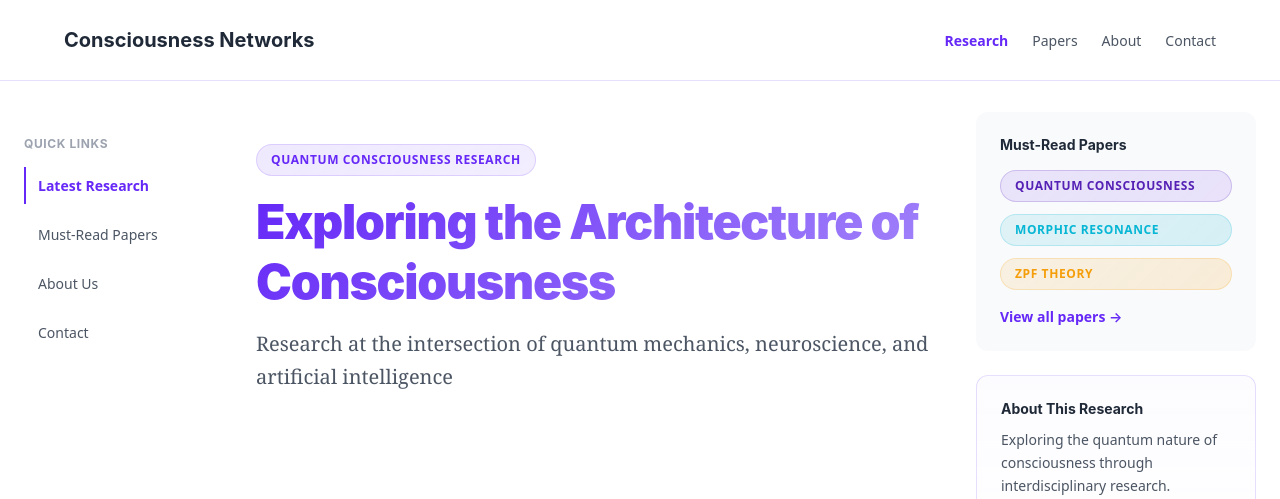
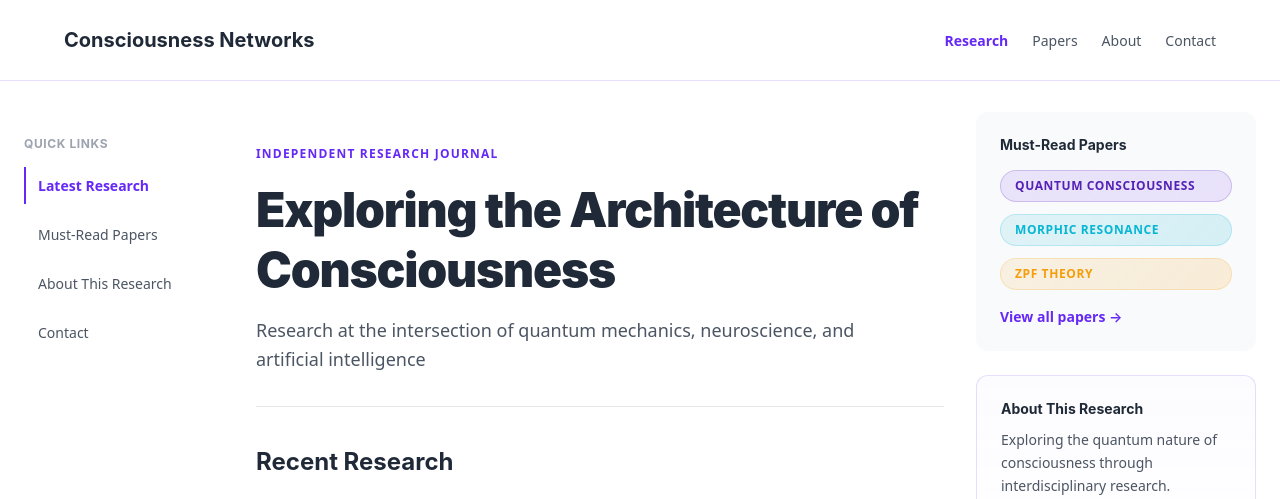
Before and after one commit to FabianIMV/consciousness-frontend, a Next.js app: page /about in a window 1280 px wide. Shown: the top 499 px of the page. Built offline with nearby package versions, Linux system fonts and the light colour scheme; no server answers.

Commit message:
feat: homepage redesign, SEO/GEO improvements, i18n fixes, JSON-LD schema

```diff
--- a/app/[lang]/page.tsx
+++ b/app/[lang]/page.tsx
@@ -1,8 +1,3 @@
-/**
- * Homepage - Consciousness Networks
- * Medium-inspired layout with sidebars
- */
-
 import Link from 'next/link';
 import { getPosts, getFeaturedImage, stripHtml, truncate, decodeHtmlEntities } from '@/lib/wordpress';
 import { translateContent } from '@/lib/i18n';
@@ -39,8 +34,39 @@ export default async function Home({ params }: { params: { lang: string } }) {
     translateContent('Exploring the quantum nature of consciousness through interdisciplinary research.', lang)
   ]);
 
+  const jsonLd = {
+    '@context': 'https://schema.org',
+    '@graph': [
+      {
+        '@type': 'WebSite',
+        '@id': 'https://consciousnessnetworks.com/#website',
+        url: 'https://consciousnessnetworks.com',
+        name: 'Consciousness Networks',
+        description: 'Research at the intersection of quantum mechanics, neuroscience, and artificial intelligence',
+        inLanguage: ['en', 'es'],
+        potentialAction: {
+          '@type': 'SearchAction',
+          target: 'https://consciousnessnetworks.com/?s={search_term_string}',
+          'query-input': 'required name=search_term_string',
+        },
+      },
+      {
+        '@type': 'Organization',
+        '@id': 'https://consciousnessnetworks.com/#organization',
+        name: 'Consciousness Networks',
+        url: 'https://consciousnessnetworks.com',
+        description: 'Independent research organization exploring quantum consciousness, AI emergence, and neuroscience',
+      },
+    ],
+  };
+
   return (
     <div style={{ minHeight: '100vh', background: 'var(--bg-primary)' }}>
+      <script
+        type="application/ld+json"
+        dangerouslySetInnerHTML={{ __html: JSON.stringify(jsonLd) }}
+      />
+
       {/* Fixed Header */}
       <header className="header-glass" style={{
         position: 'fixed',
@@ -88,26 +114,10 @@ export default async function Home({ params }: { params: { lang: string } }) {
           </nav>
 
           <nav className="nav-mobile" style={{ display: 'none', gap: 'var(--spacing-4)' }}>
-            <Link href="/" style={{
-              fontSize: 'var(--text-xs)',
-              fontWeight: 'var(--font-semibold)',
-              color: 'var(--primary-purple)',
-            }}>Home</Link>
-            <Link href="/papers" style={{
-              fontSize: 'var(--text-xs)',
-              fontWeight: 'var(--font-medium)',
-              color: 'var(--text-secondary)',
-            }}>Papers</Link>
-            <Link href="/about" style={{
-              fontSize: 'var(--text-xs)',
-              fontWeight: 'var(--font-medium)',
-              color: 'var(--text-secondary)',
-            }}>About</Link>
-            <Link href="/contact" style={{
-              fontSize: 'var(--text-xs)',
-              fontWeight: 'var(--font-medium)',
-              color: 'var(--text-secondary)',
-            }}>Contact</Link>
+            <Link href={`/${lang}`} style={{ fontSize: 'var(--text-xs)', fontWeight: 'var(--font-semibold)', color: 'var(--primary-purple)' }}>{await translateContent('Home', lang)}</Link>
+            <Link href={`/${lang}/papers`} style={{ fontSize: 'var(--text-xs)', fontWeight: 'var(--font-medium)', color: 'var(--text-secondary)' }}>{await translateContent('Papers', lang)}</Link>
+            <Link href={`/${lang}/about`} style={{ fontSize: 'var(--text-xs)', fontWeight: 'var(--font-medium)', color: 'var(--text-secondary)' }}>{await translateContent('About', lang)}</Link>
+            <Link href={`/${lang}/contact`} style={{ fontSize: 'var(--text-xs)', fontWeight: 'var(--font-medium)', color: 'var(--text-secondary)' }}>{await translateContent('Contact', lang)}</Link>
           </nav>
         </div>
       </header>
@@ -141,30 +151,29 @@ export default async function Home({ params }: { params: { lang: string } }) {
               }}>{sidebarQuickLinksLabel}</h3>
 
               <nav style={{ display: 'flex', flexDirection: 'column', gap: 'var(--spacing-3)' }}>
-                <Link href="/" style={{
+                <Link href={`/${lang}`} style={{
                   fontSize: 'var(--text-sm)',
                   color: 'var(--primary-purple)',
                   padding: 'var(--spacing-2) 0',
                   borderLeft: '2px solid var(--primary-purple)',
                   paddingLeft: 'var(--spacing-3)',
                   fontWeight: 'var(--font-semibold)',
-                }}>Latest Research</Link>
-                <Link href="/papers" style={{
+                }}>{sidebarQuickLinksLabel === 'Quick Links' ? 'Latest Research' : sidebarQuickLinksLabel}</Link>
+                <Link href={`/${lang}/papers`} style={{
                   fontSize: 'var(--text-sm)',
                   color: 'var(--text-secondary)',
                   padding: 'var(--spacing-2) 0',
                   borderLeft: '2px solid transparent',
                   paddingLeft: 'var(--spacing-3)',
-                  transition: 'all var(--transition-base)',
-                }}>Must-Read Papers</Link>
-                <Link href="/about" style={{
+                }}>{sidebarPapersLabel}</Link>
+                <Link href={`/${lang}/about`} style={{
                   fontSize: 'var(--text-sm)',
                   color: 'var(--text-secondary)',
                   padding: 'var(--spacing-2) 0',
                   borderLeft: '2px solid transparent',
                   paddingLeft: 'var(--spacing-3)',
-                }}>About Us</Link>
-                <Link href="/contact" style={{
+                }}>{sidebarAboutTitle}</Link>
+                <Link href={`/${lang}/contact`} style={{
                   fontSize: 'var(--text-sm)',
                   color: 'var(--text-secondary)',
                   padding: 'var(--spacing-2) 0',
@@ -179,28 +188,37 @@ export default async function Home({ params }: { params: { lang: string } }) {
           <main>
             {/* Hero Section */}
             <section style={{
-              marginBottom: 'var(--spacing-12)',
+              marginBottom: 'var(--spacing-10)',
               padding: 'var(--spacing-8) 0',
+              borderBottom: '1px solid var(--border-light)',
             }}>
-              <div className="badge" style={{ marginBottom: 'var(--spacing-4)' }}>
-                {await translateContent('Quantum Consciousness Research', lang)}
-              </div>
+              <p style={{
+                fontSize: 'var(--text-xs)',
+                fontWeight: 'var(--font-semibold)',
+                color: 'var(--primary-purple)',
+                textTransform: 'uppercase',
+                letterSpacing: '0.1em',
+                marginBottom: 'var(--spacing-4)',
+              }}>
+                {await translateContent('Independent Research Journal', lang)}
+              </p>
 
-              <h1 className="gradient-text" style={{
+              <h1 style={{
                 fontFamily: 'var(--font-display)',
-                fontSize: 'var(--text-5xl)',
+                fontSize: 'clamp(2rem, 4vw, var(--text-5xl))',
                 fontWeight: 'var(--font-black)',
                 lineHeight: 'var(--leading-tight)',
+                color: 'var(--text-primary)',
                 marginBottom: 'var(--spacing-4)',
               }}>
                 {await translateContent('Exploring the Architecture of Consciousness', lang)}
               </h1>
 
-              <p className="lead" style={{
-                fontSize: 'var(--text-xl)',
+              <p style={{
+                fontSize: 'var(--text-lg)',
                 color: 'var(--text-secondary)',
                 lineHeight: 'var(--leading-relaxed)',
-                marginBottom: 'var(--spacing-6)',
+                maxWidth: '600px',
               }}>
                 {await translateContent('Research at the intersection of quantum mechanics, neuroscience, and artificial intelligence', lang)}
               </p>
@@ -235,9 +253,9 @@ export default async function Home({ params }: { params: { lang: string } }) {
                   )}
 
                   <div style={{ padding: 'var(--spacing-8)' }}>
-                    <div className="badge badge-quantum" style={{ marginBottom: 'var(--spacing-3)' }}>
-                      {await translateContent('Featured', lang)}
-                    </div>
+                    <time className="metadata" style={{ display: 'block', marginBottom: 'var(--spacing-3)' }}>
+                      {new Date(featured.date).toLocaleDateString(lang === 'es' ? 'es-ES' : 'en-US', { year: 'numeric', month: 'long', day: 'numeric' })}
+                    </time>
 
                     <h2 style={{
                       fontFamily: 'var(--font-display)',
@@ -254,9 +272,14 @@ export default async function Home({ params }: { params: { lang: string } }) {
                       fontSize: 'var(--text-lg)',
                       lineHeight: 'var(--leading-relaxed)',
                       color: 'var(--text-secondary)',
+                      marginBottom: 'var(--spacing-4)',
                     }}>
                       {await translateContent(truncate(stripHtml(featured.content.rendered), 200), lang)}
                     </p>
+
+                    <span style={{ fontSize: 'var(--text-sm)', color: 'var(--primary-purple)', fontWeight: 'var(--font-semibold)' }}>
+                      {await translateContent('Read article →', lang)}
+                    </span>
                   </div>
                 </Link>
               </section>
@@ -318,12 +341,17 @@ export default async function Home({ params }: { params: { lang: string } }) {
                     )}
 
                     <div>
+                      <time className="metadata" style={{ display: 'block', marginBottom: 'var(--spacing-2)' }}>
+                        {new Date(article.date).toLocaleDateString(lang === 'es' ? 'es-ES' : 'en-US', { year: 'numeric', month: 'short', day: 'numeric' })}
+                      </time>
+
                       <h3 style={{
                         fontFamily: 'var(--font-display)',
                         fontSize: 'var(--text-xl)',
                         fontWeight: 'var(--font-bold)',
                         color: 'var(--text-primary)',
                         marginBottom: 'var(--spacing-2)',
+                        lineHeight: 'var(--leading-snug)',
                       }}>
                         {article.translatedTitle}
                       </h3>
@@ -370,7 +398,7 @@ export default async function Home({ params }: { params: { lang: string } }) {
                 color: 'var(--text-primary)',
                 marginBottom: 'var(--spacing-4)',
               }}>
-                Must-Read Papers
+                {sidebarPapersLabel}
               </h3>
 
               <div style={{ display: 'flex', flexDirection: 'column', gap: 'var(--spacing-3)' }}>
@@ -413,7 +441,7 @@ export default async function Home({ params }: { params: { lang: string } }) {
                 color: 'var(--text-primary)',
                 marginBottom: 'var(--spacing-3)',
               }}>
-                About This Research
+                {sidebarAboutTitle}
               </h3>
 
               <p style={{
@@ -422,16 +450,16 @@ export default async function Home({ params }: { params: { lang: string } }) {
                 lineHeight: 'var(--leading-relaxed)',
                 marginBottom: 'var(--spacing-4)',
               }}>
-                Exploring the quantum nature of consciousness through interdisciplinary research.
+                {sidebarAboutText}
               </p>
 
-              <Link href="/about" className="btn btn-secondary" style={{
+              <Link href={`/${lang}/about`} className="btn btn-secondary" style={{
                 width: '100%',
                 justifyContent: 'center',
                 fontSize: 'var(--text-sm)',
                 padding: 'var(--spacing-3) var(--spacing-4)',
               }}>
-                Learn More
+                {sidebarLearnMoreLabel}
               </Link>
             </div>
           </aside>
```
